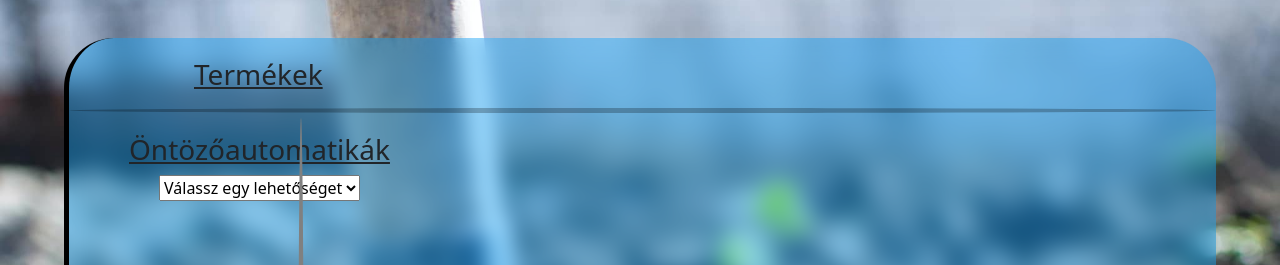
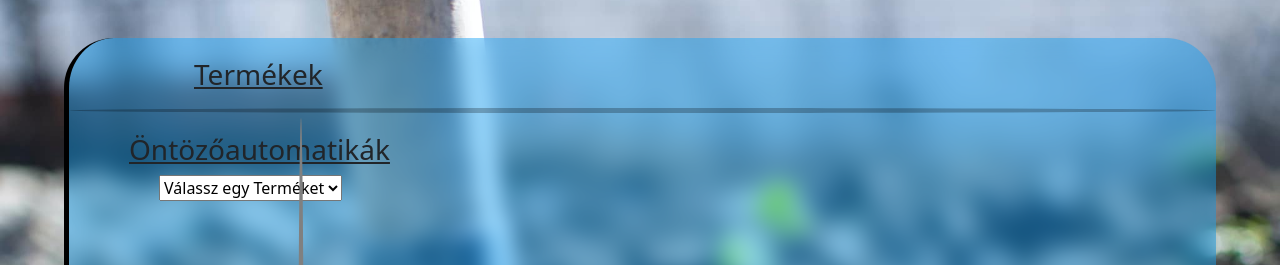
Before and after one commit to thurzob/WebshopProjekt, a React (Create React App) app: page /Products in a window 1280 px wide. Shown: the top 265 px of the page. Built offline with nearby package versions, Linux system fonts and the light colour scheme.

Commit message:
Frontend és a Bacend összekötve működik! 2024.02.11

```diff
--- a/package.json
+++ b/package.json
@@ -1,6 +1,8 @@
 {
+
   "name": "my-new-app",
   "version": "0.1.0",
+  "proxy": "http://localhost:7276",
   "private": true,
   "dependencies": {
     "@fortawesome/free-solid-svg-icons": "^6.5.1",
@@ -8,6 +10,7 @@
     "@testing-library/jest-dom": "^5.17.0",
     "@testing-library/react": "^13.4.0",
     "@testing-library/user-event": "^13.5.0",
+    "blob-util": "^2.0.2",
     "bootstrap": "^5.3.2",
     "react": "^18.2.0",
     "react-bootstrap": "^2.10.0",
@@ -40,5 +43,6 @@
       "last 1 firefox version",
       "last 1 safari version"
     ]
+
   }
 }
--- a/src/Pages/Products.css
+++ b/src/Pages/Products.css
@@ -9,9 +9,3 @@
     margin-top: 3%;
 
 }
-
-.Container {
-    margin-left:50px;
-
-
-}
--- a/src/Pages/Products.js
+++ b/src/Pages/Products.js
@@ -1,19 +1,58 @@
-import React from 'react';
+import React, { useState, useEffect } from 'react';
 import './Products.css';
 import 'bootstrap/dist/css/bootstrap.min.css';
 import { FontAwesomeIcon } from '@fortawesome/react-fontawesome';
-import { Container, Dropdown, Form, Button } from 'react-bootstrap';
-import { library } from '@fortawesome/fontawesome-svg-core';
+import { Container, Dropdown, Table } from 'react-bootstrap';
 import { faBars } from '@fortawesome/free-solid-svg-icons';
 import { Link } from 'react-router-dom';
 
-// Új konstans létrehozása a termékek tárolásához
+function Products() {
+
+    const [mappedData, setMappedData] = useState([]);
+    const [selectedProductId, setSelectedProductId] = useState(null);
+    const handleProductSelect = (selectedProduct) => {
+        setSelectedProductId(selectedProduct);
 
 
-function Products() {
-    return(
+        fetch(`https://localhost:7276/api/Merchant/${selectedProduct}`, {
+    method: 'GET',
+    mode: 'cors',
+    headers: {
+        'Accept': 'application/json',
+        // Egyéb szükséges fejlécek
+    }
+    })
+    .then(response => {
+        if (!response.ok) {
+            throw new Error('Network response was not ok');
+        }
+        return response.json();
+    })
+    .then(data => {
+        console.log(data);
+        const mappedData = data.map(item => ({
+            merchants: item.merchant.map(merchant => ({
+                type: merchant.type,
+                serialName: merchant.serialName,
+                price: merchant.price
+            }))
+
+        }))
+        setMappedData(mappedData);
+    })
+
+    .catch(error => {
+        console.error('Fetch error:', error);
+    });
+        };
+
+
+
+
+    return (
+
         <div>
-        <Container style={{marginLeft: '363px'}}>
+            <Container style={{ marginLeft: '363px' }}>
                 <Dropdown>
                     <Dropdown.Toggle>
                         <FontAwesomeIcon icon={faBars} size='2x' />
@@ -29,41 +68,75 @@ function Products() {
                 </Dropdown>
             </Container>
 
-            <div className=" products-form" style={{borderLeft:' 5px solid black'}}>
-            <div style={{borderLeft: '6px solid grey', height: '90%', position: 'absolute', left: '20%', borderRadius: '100%', top: '8%'}}></div>
+            <div className="products-form" style={{ borderLeft: '5px solid black' }}>
+                <div style={{ borderLeft: '6px solid grey', height: '90%', position: 'absolute', left: '20%', borderRadius: '100%', top: '8%' }}></div>
                 <div>
-                <h3
-                style={{
-                    marginLeft: '125px',
-                    marginTop: '20px',
-                    textDecoration: 'underline'
-                }}>Termékek
-                </h3>
-                <hr style={{color: 'black', border: 'none', borderTop: '5px solid', borderRadius: '100%'}}/>
+                    <h3 style={{ marginLeft: '125px', marginTop: '20px', textDecoration: 'underline' }}>Termékek</h3>
+                    <hr style={{ color: 'black', border: 'none', borderTop: '5px solid', borderRadius: '100%' }} />
                 </div>
 
                 <div>
-                <h3  style={{marginLeft: '60px', marginTop: '20px', textDecoration: 'underline'}}>Öntözőautomatikák</h3>
-                <select style={{marginLeft: '90px'}}>
-                <option>Válassz egy lehetőséget</option>
+                    <h3 style={{ marginLeft: '60px', marginTop: '20px', textDecoration: 'underline' }}>Öntözőautomatikák</h3>
+                    <select style={{ marginLeft: '90px' }} onChange={(e) => handleProductSelect(e.target.value)}>
+                        <option>Válassz egy Terméket</option>
                         <optgroup label="HUNTER">
-                    <option>HUNTER termék 1</option>
-                    <option>HUNTER termék 2</option>
+                            <option value="1">HUNTER NODE-BT</option>
+
+                            <option value="2">HUNTER X-CORE</option>
+
+
                         </optgroup>
                         <optgroup label="Toro">
-                    <option>Toro termék 1</option>
-                    <option>Toro termék 2</option>
+                            <option value="Toro termék ">Toro termék 1</option>
+                            <option value="Toro termék ">Toro termék 2</option>
                         </optgroup>
                         <optgroup label="Rain">
-                    <option>Rain termék 1</option>
-                    <option>Rain termék 2</option>
+                            <option value="Rain termék ">Rain termék 1</option>
+                            <option value="Rain termék ">Rain termék 2</option>
                         </optgroup>
                     </select>
+
+
+                    <div>
+
+
+            <table style={{marginLeft: '25%'}}>
+            <tbody>
+            {mappedData.length > 0 && mappedData.map((item, index) => (
+                <React.Fragment key={index}>
+                    {item.merchants.map((merchant, idx) => (
+                        <tr key={idx}>
+                            <tr>
+                            <td style={{fontSize: '25px', fontWeight: 'bold'}}>Termék típusa: {merchant.type}</td>
+                            </tr>
+                            <tr>
+                            <td  style={{fontSize: '20px', fontWeight: 'bold'}}>Széria név: {merchant.serialName}</td>
+                            </tr>
+                            <tr>
+                            <td style={{fontSize: '20px', fontWeight: 'bold', textDecoration: 'underline'}}>Ár: {merchant.price} Ft.</td>
+                            </tr>
+                        </tr>
+                    ))}
+                </React.Fragment>
+            ))}
+            {selectedProductId === '1' && (
+                <img style={{marginLeft: '0%'}} src='https://res.cloudinary.com/dbmrgdyft/image/upload/v1707668947/HunterNode_tn2cla.jpg' alt='NODE-BT' />
+
+            )}
+            {selectedProductId === '2' && (
+                <img style={{marginLeft: '0%'}} src='https://res.cloudinary.com/dbmrgdyft/image/upload/v1707667618/HunterXcore_rwnbta.jpg' alt='X-CORE' />
+
+            )}
+             </tbody>
+            </table>
+             </div>
+
+
             </div>
             </div>
 
+
         </div>
-
     );
 }
 
```
Also changed, not shown: 1 other file (tests, documents, lock files or other folders). Lines whose indentation alone changed are shown as unchanged.
